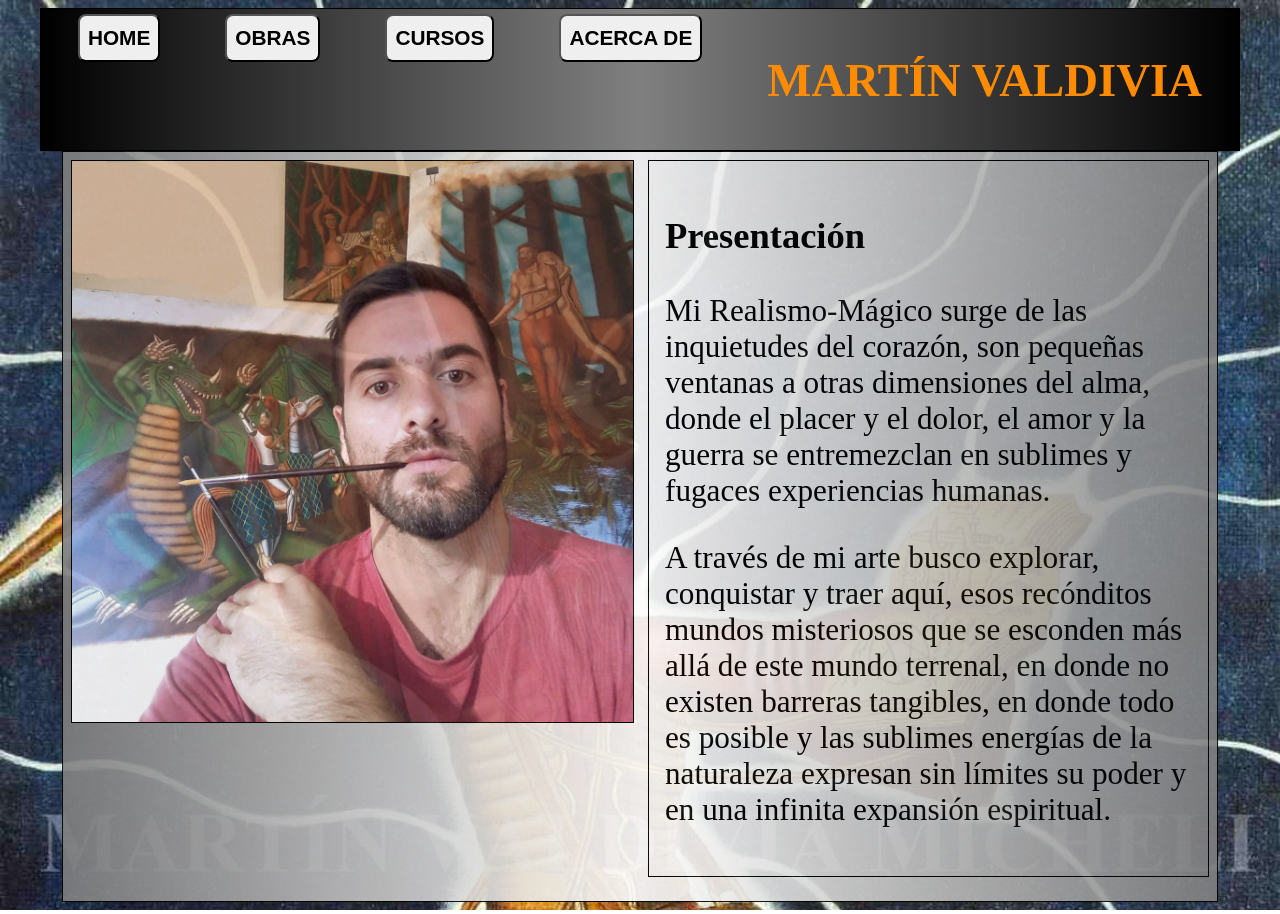
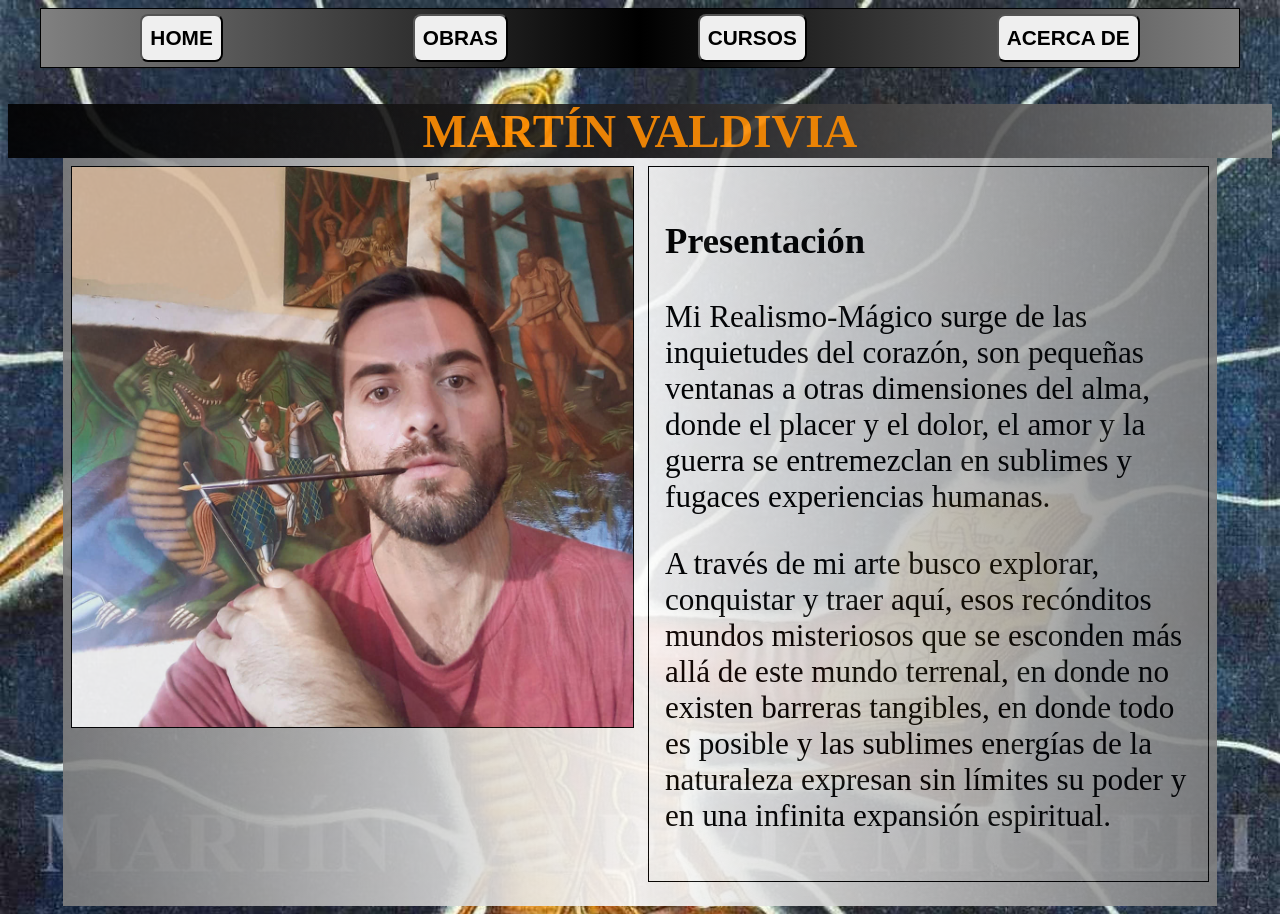
Before and after one commit to MValMich/Galeria-curso-artista-mvm, a plain HTML site: page index.html in a window 1280 px wide. Drawn offline with Linux system fonts and the light colour scheme.

Commit message:
continua el desarrollo de sitio web

```diff
--- a/index.html
+++ b/index.html
@@ -34,10 +34,10 @@
          <li> <a href="videos.html"> <b>VIDEOS</b> </a> </li>
          <li> <a href="contact.html"> <b>CONTACTO</b> </a></li>
         </ul>
-<h2 style="color: darkorange;">MARTÍN VALDIVIA</h2>
     </nav>
-
+<br>
 <!-- PRESENTACION -->
+ <h2 id="div-titulos">MARTÍN VALDIVIA</h2>
     <div id="div-principal">
       <img src="img/Martin-Pintor.jpg " alt="Martin Valdivia">
       <div id="div-texto">
--- a/style.css
+++ b/style.css
@@ -7,7 +7,7 @@ body{
 
 /* NAVEGACION */
 nav {
-        background: linear-gradient(90deg,black,grey,black);
+        background: linear-gradient(90deg,grey,black,grey);
         display: flex;
         flex-direction: row;
         justify-content:space-around;
@@ -75,7 +75,7 @@ button{
     width: 90%;
     height: auto;
     background: linear-gradient(90deg, grey, white,grey);
-    border: solid 1px;
+    /* border: solid 1px; */
     margin: auto;
     opacity: 0.9;
 }
@@ -87,7 +87,14 @@ button{
     padding: 1rem;
     box-sizing: border-box;
 }
-
+#div-titulos {
+  /* background: linear-gradient(90deg, grey, white,grey); */
+  background: linear-gradient(90deg,black,rgb(34, 32, 32),grey);
+  color: darkorange;
+  margin: 0%;
+  text-align:center;
+  opacity:0.9;
+}
 #div-pinturas {
     width: 100%;
     display: flex;
@@ -124,7 +131,7 @@ img {
 }
 
 .img-expo {
-  width:40%;
+  width:50%;
   height:auto;
   border:solid 1px;
 }
```
Also changed, not shown: biografia.html (+1 -0 lines), contact.html (+1 -0 lines), cursos.html (+2 -2 lines), esculturas.html (+2 -1 lines), expo.html (+1 -0 lines), pinturas.html (+3 -2 lines), videos.html (+1 -0 lines).
